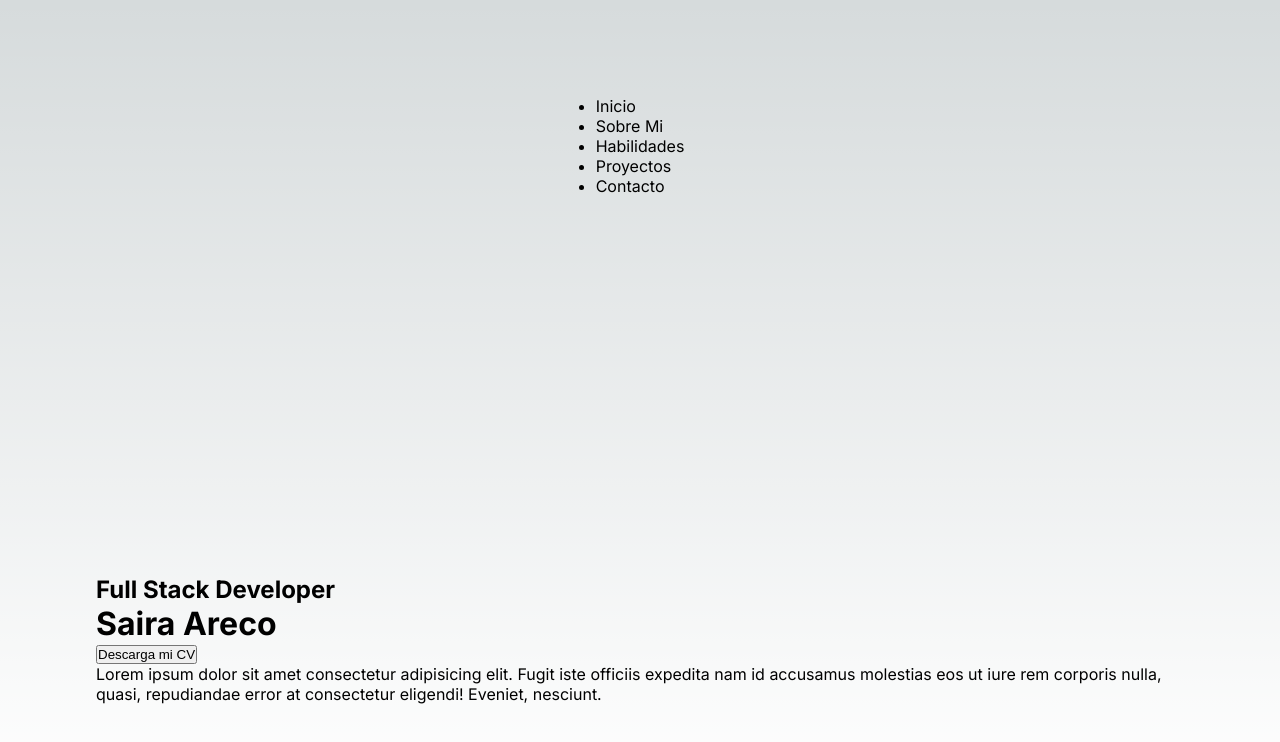
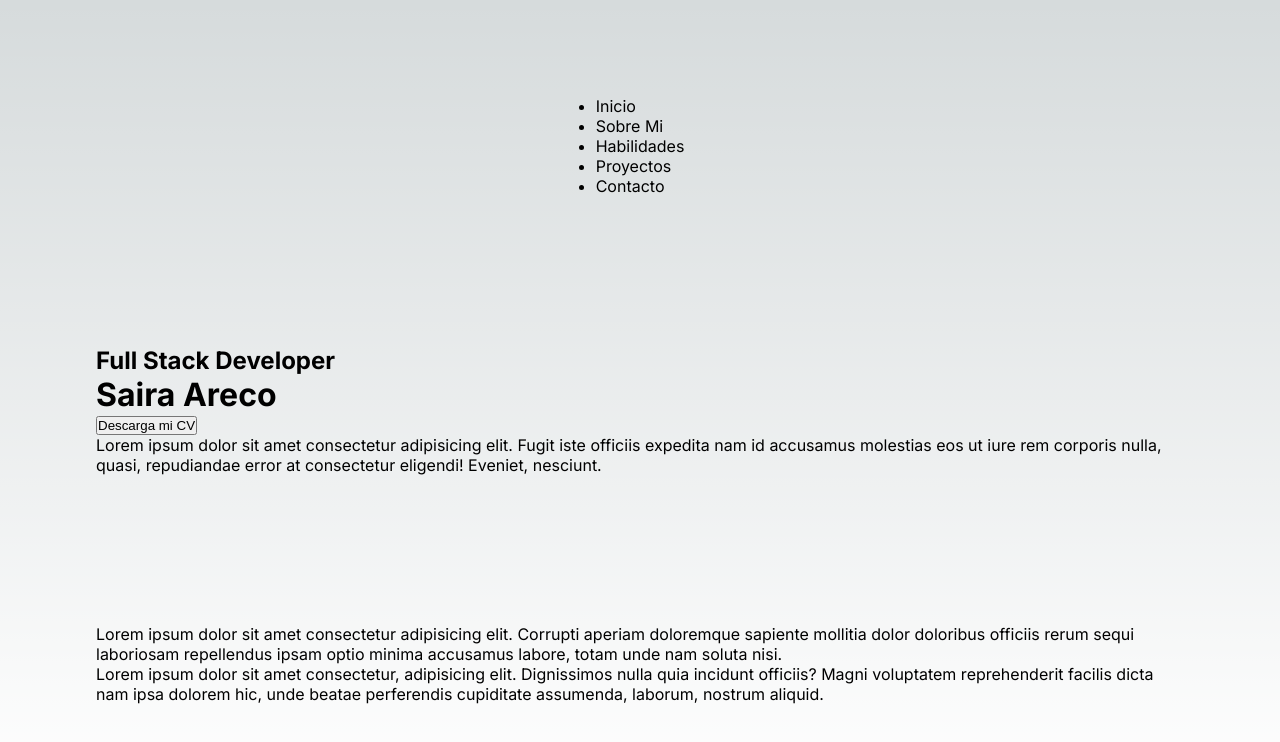
Before and after one commit to sairaareco/portfolio, a Next.js app in the folder client/: page / in a window 1280 px wide. Shown: the top 742 px of the page. Built offline with nearby package versions, Linux system fonts and the light colour scheme.

Commit message:
creacion componentes

```diff
--- /dev/null
+++ b/client/app/components/About.tsx
@@ -0,0 +1,12 @@
+
+const About = () => {
+
+    return(
+        <main>
+            <p>Lorem ipsum dolor sit amet consectetur adipisicing elit. Corrupti aperiam doloremque sapiente mollitia dolor doloribus officiis rerum sequi laboriosam repellendus ipsam optio minima accusamus labore, totam unde nam soluta nisi.</p>
+            <p>Lorem ipsum dolor sit amet consectetur, adipisicing elit. Dignissimos nulla quia incidunt officiis? Magni voluptatem reprehenderit facilis dicta nam ipsa dolorem hic, unde beatae perferendis cupiditate assumenda, laborum, nostrum aliquid.</p>
+        </main>
+    )
+};
+
+export default About;
--- a/client/app/page.tsx
+++ b/client/app/page.tsx
@@ -1,6 +1,7 @@
 import styles from './page.module.css'
 import Navbar from './components/Navbar'
 import Init from './components/Init'
+import About from './components/About'
 
 
 export default function Home() {
@@ -8,6 +9,7 @@ export default function Home() {
     <main className={styles.main}>
       <Navbar />
       <Init />
+      <About />
     </main>
   )
 }
```
